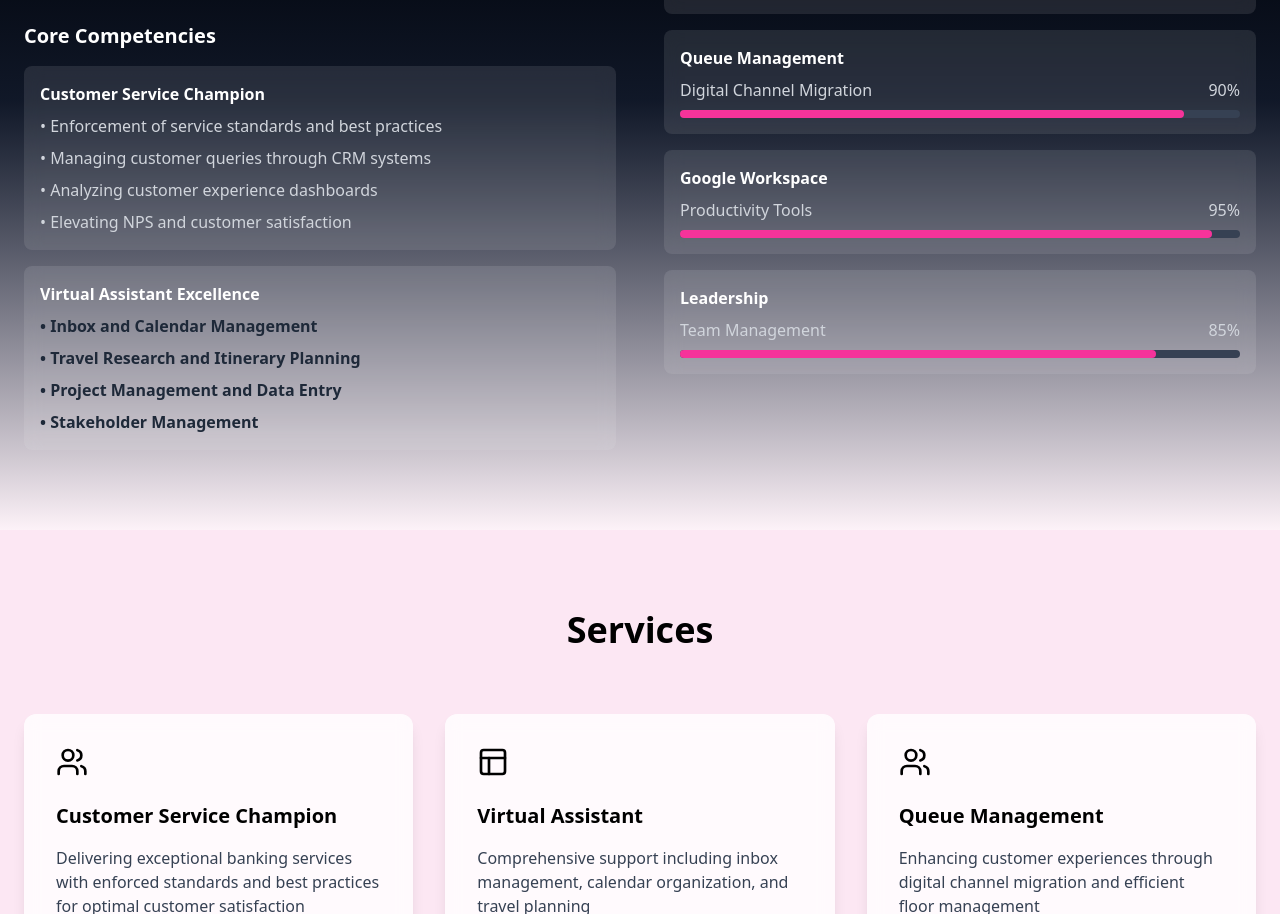
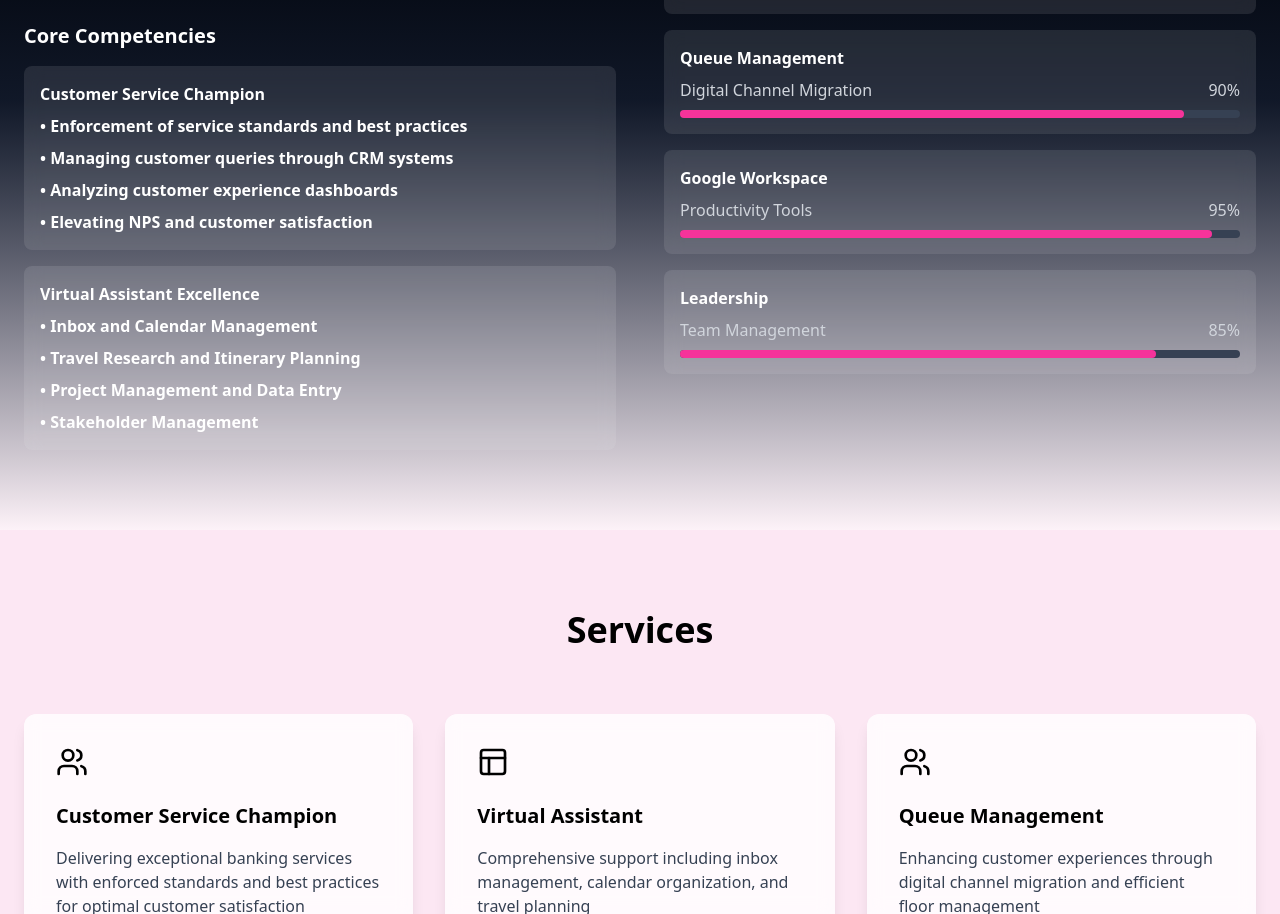
Before and after one commit to Raymondsang/Portfolio-website1, a React (Vite) app: page / in a window 1280 px wide. Shown: the part 1130-2044 px from the top of the page. Built offline with nearby package versions, Linux system fonts and the light colour scheme.

Commit message:
changes to color combo for visibility optimization

```diff
--- a/src/Components/LandingPage.jsx
+++ b/src/Components/LandingPage.jsx
@@ -158,7 +158,7 @@ const LandingPage = () => {
                   <h5 className="font-bold text-white">
                     Customer Service Champion
                   </h5>
-                  <ul className="text-gray-300 mt-2 space-y-2">
+                  <ul className="text-white font-black mt-2 space-y-2">
                     <li>
                       • Enforcement of service standards and best practices
                     </li>
@@ -172,7 +172,7 @@ const LandingPage = () => {
                   <h5 className="font-bold text-white">
                     Virtual Assistant Excellence
                   </h5>
-                  <ul className="text-gray-800 font-black mt-2 space-y-2">
+                  <ul className="text-white font-black mt-2 space-y-2">
                     <li>• Inbox and Calendar Management</li>
                     <li>• Travel Research and Itinerary Planning</li>
                     <li>• Project Management and Data Entry</li>
```
